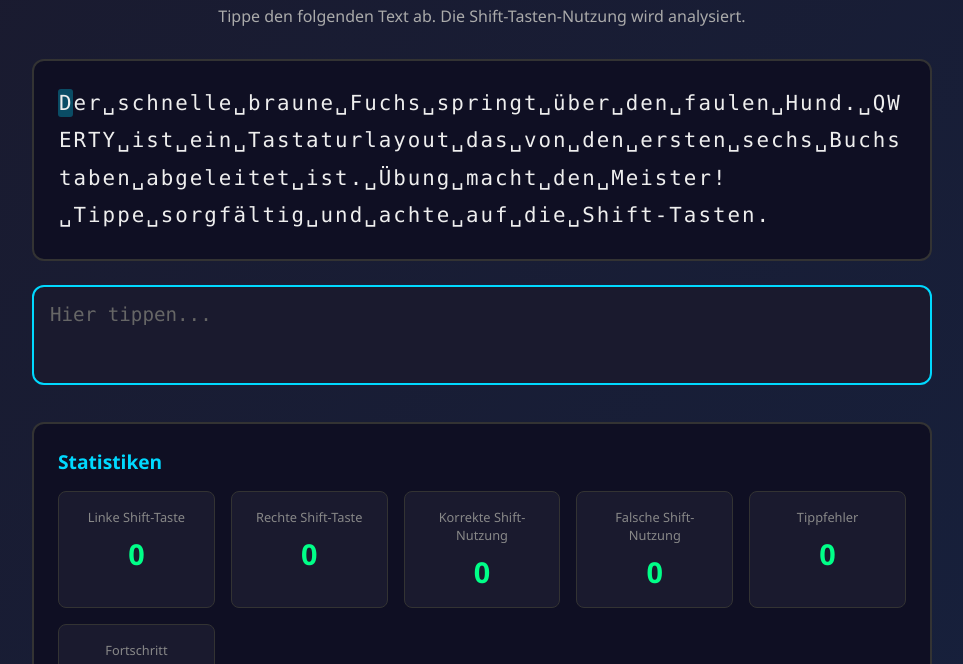
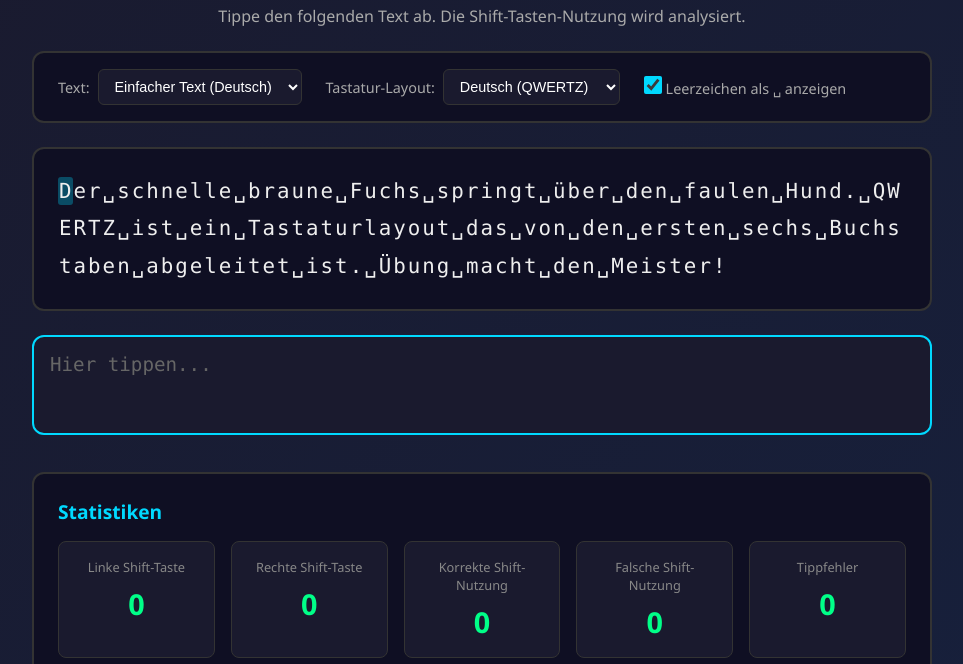
Before and after one commit to Absurd-Mind/typechecker, a website built with Vite: page index.html in a window 1280 px wide. Shown: the part 90-754 px from the top of the page, without its empty margins (158-1121 px from the left). Built offline with nearby package versions, Linux system fonts and the light colour scheme.

Commit message:
feat: enhance options panel with text and layout selection for typing practice

```diff
--- a/index.html
+++ b/index.html
@@ -12,6 +12,33 @@
       <p class="instructions">
         Tippe den folgenden Text ab. Die Shift-Tasten-Nutzung wird analysiert.
       </p>
+
+      <div class="options-panel">
+        <div class="option-group">
+          <label for="textSelect">Text:</label>
+          <select id="textSelect">
+            <option value="0">Einfacher Text (Deutsch)</option>
+            <option value="1">Text mit Sonderzeichen</option>
+            <option value="2">Englischer Text</option>
+            <option value="3">Programmier-Übung</option>
+          </select>
+        </div>
+
+        <div class="option-group">
+          <label for="layoutSelect">Tastatur-Layout:</label>
+          <select id="layoutSelect">
+            <option value="de">Deutsch (QWERTZ)</option>
+            <option value="en">Englisch (QWERTY)</option>
+          </select>
+        </div>
+
+        <div class="option-group">
+          <label>
+            <input type="checkbox" id="showSpaceSymbol" checked />
+            Leerzeichen als ␣ anzeigen
+          </label>
+        </div>
+      </div>
 
       <div class="text-display" id="textDisplay"></div>
 
--- a/src/main.ts
+++ b/src/main.ts
@@ -1,24 +1,65 @@
-// Beispieltext zum Abtippen
-const sampleText = `Der schnelle braune Fuchs springt über den faulen Hund.
-QWERTY ist ein Tastaturlayout das von den ersten sechs Buchstaben abgeleitet ist.
-Übung macht den Meister! Tippe sorgfältig und achte auf die Shift-Tasten.`;
+// Beispieltexte zum Abtippen
+const sampleTexts = [
+  // 0: Einfacher Text (Deutsch)
+  `Der schnelle braune Fuchs springt über den faulen Hund. QWERTZ ist ein Tastaturlayout das von den ersten sechs Buchstaben abgeleitet ist. Übung macht den Meister!`,
 
-// Linke Hand Tasten (QWERTZ Layout) - sollten mit RECHTER Shift-Taste großgeschrieben werden
-const leftHandKeys = new Set([
+  // 1: Text mit Sonderzeichen
+  `Programmieren macht Spaß! Funktionen wie calc(x) oder print("Hallo") sind wichtig. Nutze #Hashtags und @Mentions. Mathe: (5 + 3) * 2 = 16. Fragen? Ja/Nein!`,
+
+  // 2: Englischer Text
+  `The quick brown fox jumps over the lazy dog. QWERTY is a keyboard layout named after the first six letters. Practice makes perfect!`,
+
+  // 3: Programmier-Übung
+  `const result = array.map((item) => item * 2); if (x > 0 && y < 10) { return true; } // #TODO: Fix bug @line:42`
+];
+
+// Tastenlayouts für verschiedene Sprachen
+const layouts = {
+  de: {
+    // QWERTZ: Linke Hand Tasten - sollten mit RECHTER Shift-Taste großgeschrieben werden
+    leftHandKeys: new Set([
       'q', 'w', 'e', 'r', 't',
       'a', 's', 'd', 'f', 'g',
       'y', 'x', 'c', 'v', 'b',  // Deutsche Tastatur: y ist links
       '1', '2', '3', '4', '5',
       '^', '°'
-]);
-
+    ]),
     // Rechte Hand Tasten - sollten mit LINKER Shift-Taste großgeschrieben werden
-const rightHandKeys = new Set([
+    rightHandKeys: new Set([
       'z', 'u', 'i', 'o', 'p', 'ü',  // Deutsche Tastatur: z ist rechts
       'h', 'j', 'k', 'l', 'ö', 'ä',
       'n', 'm', ',', '.', '-',
       '6', '7', '8', '9', '0', 'ß', '´'
-]);
+    ]),
+    // Sonderzeichen mit Shift (linke Hand Position -> rechte Shift)
+    shiftedLeftHand: new Set(['!', '"', '§', '$', '%']),
+    // Sonderzeichen mit Shift (rechte Hand Position -> linke Shift)
+    shiftedRightHand: new Set(['&', '/', '(', ')', '=', '?', '`', '*', "'", '>', ';', ':', '_'])
+  },
+  en: {
+    // QWERTY: Linke Hand Tasten
+    leftHandKeys: new Set([
+      'q', 'w', 'e', 'r', 't',
+      'a', 's', 'd', 'f', 'g',
+      'z', 'x', 'c', 'v', 'b',  // Englische Tastatur: z ist links
+      '1', '2', '3', '4', '5',
+      '`', '~'
+    ]),
+    // Rechte Hand Tasten
+    rightHandKeys: new Set([
+      'y', 'u', 'i', 'o', 'p', '[', ']', '\\',  // Englische Tastatur: y ist rechts
+      'h', 'j', 'k', 'l', ';', "'",
+      'n', 'm', ',', '.', '/',
+      '6', '7', '8', '9', '0', '-', '='
+    ]),
+    shiftedLeftHand: new Set(['!', '@', '#', '$', '%']),
+    shiftedRightHand: new Set(['^', '&', '*', '(', ')', '_', '+', '{', '}', '|', ':', '"', '<', '>', '?'])
+  }
+};
+
+let currentTextIndex = 0;
+let currentLayout: 'de' | 'en' = 'de';
+let showSpaceSymbol = true;
 
 interface ShiftEvent {
   character: string;
@@ -59,11 +100,24 @@ const errorCountEl = document.getElementById('errorCount') as HTMLSpanElement;
 const progressEl = document.getElementById('progress') as HTMLSpanElement;
 const shiftLogEl = document.getElementById('shiftLog') as HTMLDivElement;
 const resetBtn = document.getElementById('resetBtn') as HTMLButtonElement;
+const textSelect = document.getElementById('textSelect') as HTMLSelectElement;
+const layoutSelect = document.getElementById('layoutSelect') as HTMLSelectElement;
+const showSpaceSymbolCheckbox = document.getElementById('showSpaceSymbol') as HTMLInputElement;
+
+// Hilfsfunktion für aktuellen Text
+function getCurrentSampleText(): string {
+  return sampleTexts[currentTextIndex].replace(/\s+/g, ' ').trim();
+}
+
+// Hilfsfunktion für aktuelles Layout
+function getLayout() {
+  return layouts[currentLayout];
+}
 
 // Text anzeigen mit Hervorhebung
 function renderText(typedText: string): void {
   let html = '';
-  const normalizedSampleText = sampleText.replace(/\s+/g, ' ').trim();
+  const normalizedSampleText = getCurrentSampleText();
 
   for (let i = 0; i < normalizedSampleText.length; i++) {
     const char = normalizedSampleText[i];
@@ -79,8 +133,8 @@ function renderText(typedText: string): void {
       className = 'current';
     }
 
-    // Leerzeichen sichtbar machen
-    const displayChar = char === ' ' ? '␣' : char;
+    // Leerzeichen sichtbar machen (je nach Option)
+    const displayChar = (char === ' ' && showSpaceSymbol) ? '␣' : char;
     html += `<span class="${className}">${escapeHtml(displayChar)}</span>`;
   }
 
@@ -95,6 +149,7 @@ function escapeHtml(text: string): string {
 
 // Prüfen welche Shift-Taste korrekt wäre
 function getCorrectShiftKey(char: string): 'left' | 'right' | 'none' {
+  const layout = getLayout();
   const lowerChar = char.toLowerCase();
 
   // Prüfen ob Großbuchstabe oder Sonderzeichen das Shift benötigt
@@ -104,13 +159,21 @@ function getCorrectShiftKey(char: string): 'left' | 'right' | 'none' {
     return 'none';
   }
 
+  // Prüfen ob es ein Sonderzeichen ist (hat höhere Priorität)
+  if (layout.shiftedLeftHand.has(char)) {
+    return 'right'; // Linke Hand Position -> rechte Shift
+  }
+  if (layout.shiftedRightHand.has(char)) {
+    return 'left'; // Rechte Hand Position -> linke Shift
+  }
+
   // Wenn linke Hand Taste -> rechte Shift verwenden
-  if (leftHandKeys.has(lowerChar)) {
+  if (layout.leftHandKeys.has(lowerChar)) {
     return 'right';
   }
 
   // Wenn rechte Hand Taste -> linke Shift verwenden
-  if (rightHandKeys.has(lowerChar)) {
+  if (layout.rightHandKeys.has(lowerChar)) {
     return 'left';
   }
 
@@ -120,11 +183,8 @@ function getCorrectShiftKey(char: string): 'left' | 'right' | 'none' {
 
 // Sonderzeichen die Shift benötigen
 function isShiftedSpecialChar(char: string): boolean {
-  const shiftedChars = new Set([
-    '!', '"', '§', '$', '%', '&', '/', '(', ')', '=', '?', '`',
-    '*', "'", '>', ';', ':', '_', 'Ä', 'Ö', 'Ü'
-  ]);
-  return shiftedChars.has(char);
+  const layout = getLayout();
+  return layout.shiftedLeftHand.has(char) || layout.shiftedRightHand.has(char);
 }
 
 // Shift-Taste Event tracken
@@ -152,7 +212,7 @@ function handleKeyUp(e: KeyboardEvent): void {
 // Input verarbeiten
 function handleInput(): void {
   const typedText = inputArea.value;
-  const normalizedSampleText = sampleText.replace(/\s+/g, ' ').trim();
+  const normalizedSampleText = getCurrentSampleText();
 
   // Neuer Buchstabe wurde eingegeben
   if (typedText.length > lastInputLength) {
@@ -206,7 +266,7 @@ function updateStats(): void {
   wrongShiftCountEl.textContent = stats.wrongShiftCount.toString();
   errorCountEl.textContent = stats.errorCount.toString();
 
-  const normalizedSampleText = sampleText.replace(/\s+/g, ' ').trim();
+  const normalizedSampleText = getCurrentSampleText();
   const progress = Math.round((inputArea.value.length / normalizedSampleText.length) * 100);
   progressEl.textContent = `${Math.min(progress, 100)}%`;
 }
@@ -275,6 +335,22 @@ document.addEventListener('keyup', handleKeyUp);
 inputArea.addEventListener('input', handleInput);
 resetBtn.addEventListener('click', reset);
 
+// Event Listener für Optionen
+textSelect.addEventListener('change', () => {
+  currentTextIndex = parseInt(textSelect.value, 10);
+  reset();
+});
+
+layoutSelect.addEventListener('change', () => {
+  currentLayout = layoutSelect.value as 'de' | 'en';
+  reset();
+});
+
+showSpaceSymbolCheckbox.addEventListener('change', () => {
+  showSpaceSymbol = showSpaceSymbolCheckbox.checked;
+  renderText(inputArea.value);
+});
+
 // Initial rendern
 renderText('');
 inputArea.focus();
--- a/src/style.css
+++ b/src/style.css
@@ -30,7 +30,55 @@ h1 {
 .instructions {
   text-align: center;
   color: #aaa;
-  margin-bottom: 2rem;
+  margin-bottom: 1.5rem;
+}
+
+.options-panel {
+  display: flex;
+  flex-wrap: wrap;
+  gap: 1.5rem;
+  background: #0f0f23;
+  border: 2px solid #333;
+  border-radius: 12px;
+  padding: 1rem 1.5rem;
+  margin-bottom: 1.5rem;
+  align-items: center;
+}
+
+.option-group {
+  display: flex;
+  align-items: center;
+  gap: 0.5rem;
+}
+
+.option-group label {
+  color: #aaa;
+  font-size: 0.9rem;
+  cursor: pointer;
+}
+
+.option-group select {
+  background: #1a1a2e;
+  color: #fff;
+  border: 1px solid #333;
+  border-radius: 6px;
+  padding: 0.5rem 0.75rem;
+  font-size: 0.9rem;
+  cursor: pointer;
+  transition: border-color 0.3s;
+}
+
+.option-group select:hover,
+.option-group select:focus {
+  border-color: #00d9ff;
+  outline: none;
+}
+
+.option-group input[type="checkbox"] {
+  width: 18px;
+  height: 18px;
+  accent-color: #00d9ff;
+  cursor: pointer;
 }
 
 .text-display {
```
Lines whose indentation alone changed are shown as unchanged.
